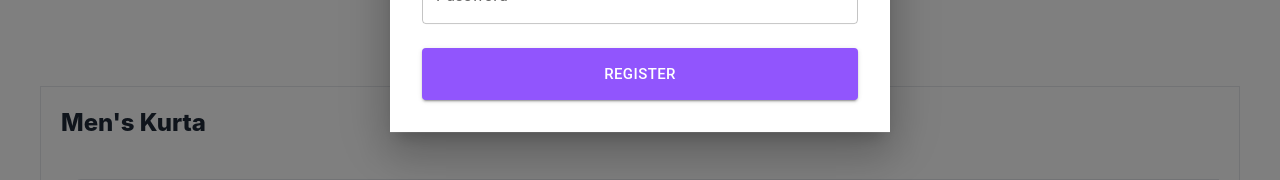
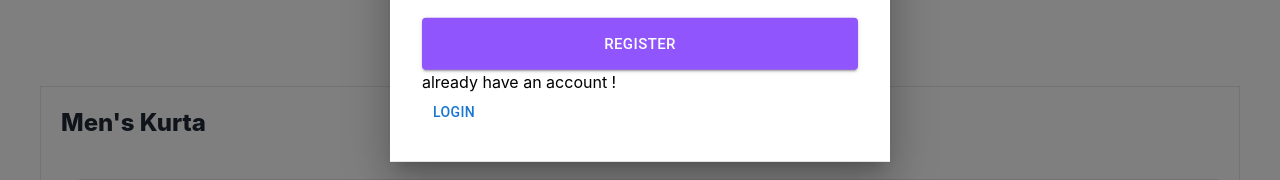
Before and after one commit to manish0to1/e-commerce, a React (Create React App) app: page / in a window 1280 px wide. Both pictures are taken after a click on the button "SIGNIN". Shown: the part 458-638 px from the top of the page. Built offline with nearby package versions, Linux system fonts and the light colour scheme; grey boxes are pictures that could not be loaded.

Commit message:
creating navigation in register form for login if already have an account ! then

```diff
--- a/src/Auth/Register.jsx
+++ b/src/Auth/Register.jsx
@@ -1,7 +1,9 @@
 import { Button, Grid, TextField } from "@mui/material";
 import React from "react";
+import { useNavigate } from "react-router-dom";
 
 const Register = () => {
+  const naviagte = useNavigate();
   const handleSubmit = (event) => {
     event.preventDefault();
 
@@ -66,6 +68,12 @@ const Register = () => {
           </Grid>
         </Grid>
       </form>
+      <div>
+        <div>
+          <p>already have an account !</p>
+          <Button onClick={() => naviagte("/login")}>Login</Button>
+        </div>
+      </div>
     </div>
   );
 };
```
